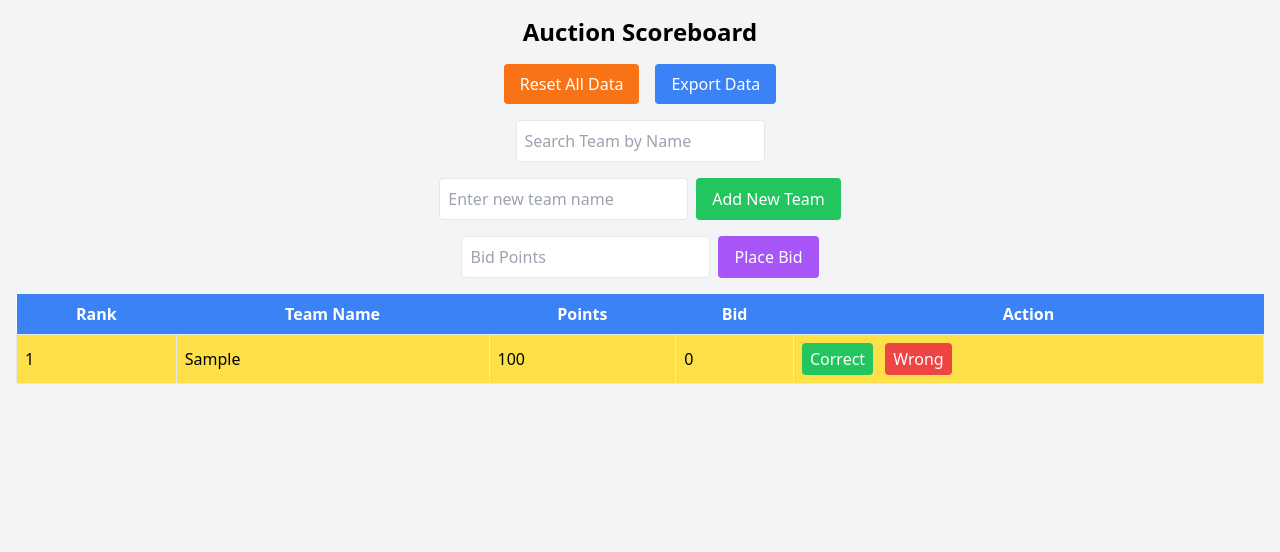
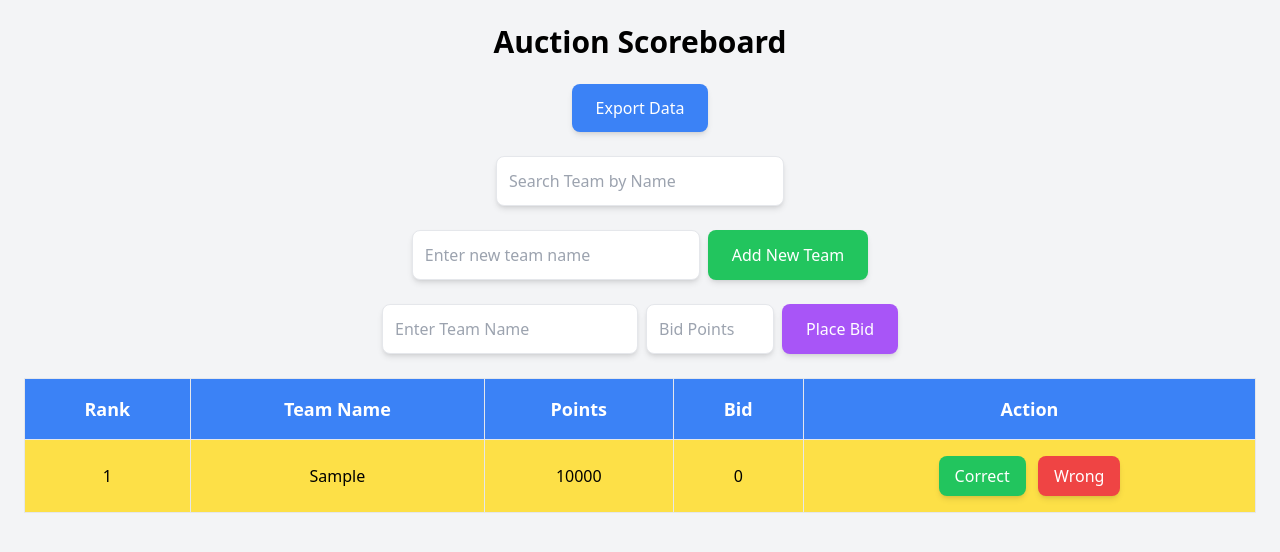
Before and after one commit to Surya-palanisamy/score-board-hu, a plain HTML site: page index.html in a window 1280 px wide. Both pictures are taken after typing "Sample" into the empty fields and a click on the button "Add New Team". Drawn offline with nearby package versions, Linux system fonts and the light colour scheme.

Commit message:
Update index.html

```diff
--- a/index.html
+++ b/index.html
@@ -6,41 +6,53 @@
     <title>Auction Scoreboard</title>
     <script src="https://cdn.tailwindcss.com"></script>
   </head>
-  <body class="bg-gray-100 p-4">
-    <h1 class="text-center text-2xl font-bold mb-4">Auction Scoreboard</h1>
-    <div class="flex flex-col md:flex-row justify-center gap-4 mb-4">
-      <button id="resetButton" class="bg-orange-500 text-white px-4 py-2 rounded" onclick="resetTeams()">Reset All Data</button>
-      <button class="bg-blue-500 text-white px-4 py-2 rounded" onclick="exportData()">Export Data</button>
+  <body class="bg-gray-100 p-6">
+    <h1 class="text-center text-3xl font-bold mb-6">Auction Scoreboard</h1>
+
+    <div class="flex flex-col md:flex-row justify-center gap-4 mb-6">
+      <button class="bg-blue-500 text-white px-6 py-3 rounded-lg shadow-md hover:bg-blue-600" onclick="exportData()">
+        Export Data
+      </button>
     </div>
-    <div class="flex justify-center mb-4">
-      <input type="text" id="searchInput" class="p-2 border rounded" placeholder="Search Team by Name" onkeyup="searchTeam()" />
+
+    <div class="flex justify-center mb-6">
+      <input type="text" id="searchInput" class="p-3 border rounded-lg shadow-md w-72" placeholder="Search Team by Name" onkeyup="searchTeam()" />
     </div>
-    <div class="flex justify-center mb-4">
-      <input type="text" id="newTeamInput" class="p-2 border rounded" placeholder="Enter new team name" />
-      <button class="bg-green-500 text-white px-4 py-2 rounded ml-2" onclick="addNewTeam()">Add New Team</button>
+
+    <div class="flex justify-center gap-2 mb-6">
+      <input type="text" id="newTeamInput" class="p-3 border rounded-lg shadow-md w-72" placeholder="Enter new team name" />
+      <button class="bg-green-500 text-white px-6 py-3 rounded-lg shadow-md hover:bg-green-600" onclick="addNewTeam()">
+        Add New Team
+      </button>
     </div>
-    <div class="flex justify-center mb-4">
-      <input type="text" id="bidInput" class="p-2 border rounded" placeholder="Bid Points" />
-      <button class="bg-purple-500 text-white px-4 py-2 rounded ml-2" onclick="placeBid()">Place Bid</button>
+
+    <div class="flex justify-center gap-2 mb-6">
+      <input type="text" id="bidTeamInput" class="p-3 border rounded-lg shadow-md w-64" placeholder="Enter Team Name" />
+      <input type="number" id="bidInput" class="p-3 border rounded-lg shadow-md w-32" placeholder="Bid Points" />
+      <button class="bg-purple-500 text-white px-6 py-3 rounded-lg shadow-md hover:bg-purple-600" onclick="placeBid()">
+        Place Bid
+      </button>
     </div>
-    <div id="errorMessage" class="text-red-500 text-center mb-4"></div>
+
+    <div id="errorMessage" class="text-red-500 text-center mb-6 font-semibold"></div>
+
     <div class="overflow-x-auto">
-      <table class="w-full border-collapse bg-white">
+      <table class="w-full border-collapse bg-white shadow-lg rounded-lg">
         <thead>
-          <tr class="bg-blue-500 text-white">
-            <th class="p-2">Rank</th>
-            <th class="p-2">Team Name</th>
-            <th class="p-2">Points</th>
-            <th class="p-2">Bid</th>
-            <th class="p-2">Action</th>
+          <tr class="bg-blue-500 text-white text-lg">
+            <th class="p-4 border">Rank</th>
+            <th class="p-4 border">Team Name</th>
+            <th class="p-4 border">Points</th>
+            <th class="p-4 border">Bid</th>
+            <th class="p-4 border">Action</th>
           </tr>
         </thead>
         <tbody id="scoreBody"></tbody>
       </table>
     </div>
+
     <script>
-      let teams = JSON.parse(localStorage.getItem("teams")) || [
-      ];
+      let teams = JSON.parse(localStorage.getItem("teams")) || [];
       let lastState = JSON.parse(JSON.stringify(teams));
 
       function saveAndUpdate() {
@@ -57,13 +69,13 @@
           const row = document.createElement("tr");
           if (index === 0) row.classList.add("bg-yellow-300");
           row.innerHTML = `
-            <td class="p-2 border">${index + 1}</td>
-            <td class="p-2 border">${team.name}</td>
-            <td class="p-2 border">${team.points}</td>
-            <td class="p-2 border">${team.bid}</td>
-            <td class="p-2 border">
-              <button class="bg-green-500 text-white px-2 py-1 rounded" onclick="handleAnswer('${team.name}', true)">Correct</button>
-              <button class="bg-red-500 text-white px-2 py-1 rounded ml-2" onclick="handleAnswer('${team.name}', false)">Wrong</button>
+            <td class="p-4 border text-center">${index + 1}</td>
+            <td class="p-4 border text-center">${team.name}</td>
+            <td class="p-4 border text-center">${team.points}</td>
+            <td class="p-4 border text-center">${team.bid}</td>
+            <td class="p-4 border text-center">
+              <button class="bg-green-500 text-white px-4 py-2 rounded-lg shadow-md hover:bg-green-600" onclick="handleAnswer('${team.name}', true)">Correct</button>
+              <button class="bg-red-500 text-white px-4 py-2 rounded-lg ml-2 shadow-md hover:bg-red-600" onclick="handleAnswer('${team.name}', false)">Wrong</button>
             </td>
           `;
           tbody.appendChild(row);
@@ -73,7 +85,7 @@
       function addNewTeam() {
         const newTeamName = document.getElementById("newTeamInput").value.trim();
         if (newTeamName && !teams.some((t) => t.name.toLowerCase() === newTeamName.toLowerCase())) {
-          teams.push({ name: newTeamName, points: 100, bid: 0 });
+          teams.push({ name: newTeamName, points: 10000, bid: 0 });
           document.getElementById("newTeamInput").value = "";
           saveAndUpdate();
           clearError();
@@ -84,20 +96,30 @@
 
       function placeBid() {
         const bid = parseInt(document.getElementById("bidInput").value.trim());
+        const teamName = document.getElementById("bidTeamInput").value.trim();
+
+        if (!teamName) {
+          showError("Please enter a team name.");
+          return;
+        }
+
         if (isNaN(bid) || bid <= 0) {
           showError("Invalid bid. Please enter a positive number.");
           return;
         }
-        const teamName = prompt("Enter the team name (e.g., Team A):");
+
         const team = teams.find((t) => t.name.toLowerCase() === teamName.toLowerCase());
+
         if (!team) {
           showError("Team not found.");
           return;
         }
+
         if (bid > team.points) {
           showError("Bid cannot exceed available points.");
           return;
         }
+
         team.bid = bid;
         saveAndUpdate();
         clearError();
@@ -121,6 +143,18 @@
         saveAndUpdate();
       }
 
+      function exportData() {
+        const dataStr = JSON.stringify(teams, null, 2);
+        const blob = new Blob([dataStr], { type: "application/json" });
+        const url = URL.createObjectURL(blob);
+        const a = document.createElement("a");
+        a.href = url;
+        a.download = "auction_teams.json";
+        document.body.appendChild(a);
+        a.click();
+        document.body.removeChild(a);
+      }
+
       function searchTeam() {
         const searchTerm = document.getElementById("searchInput").value.toLowerCase();
         const filteredTeams = teams.filter((team) => team.name.toLowerCase().includes(searchTerm));
```
